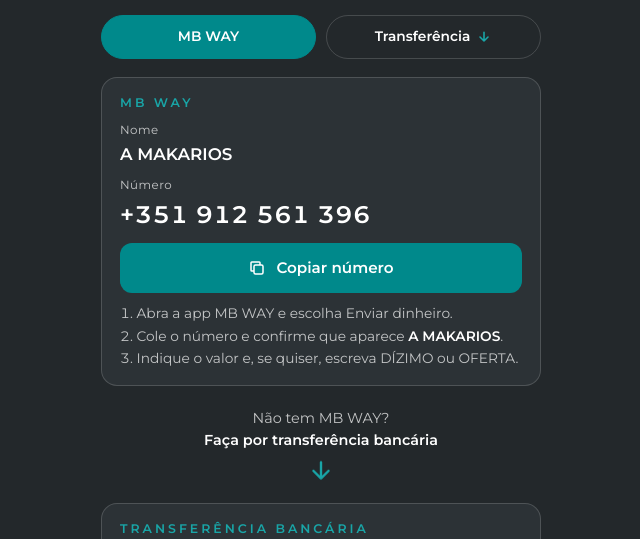
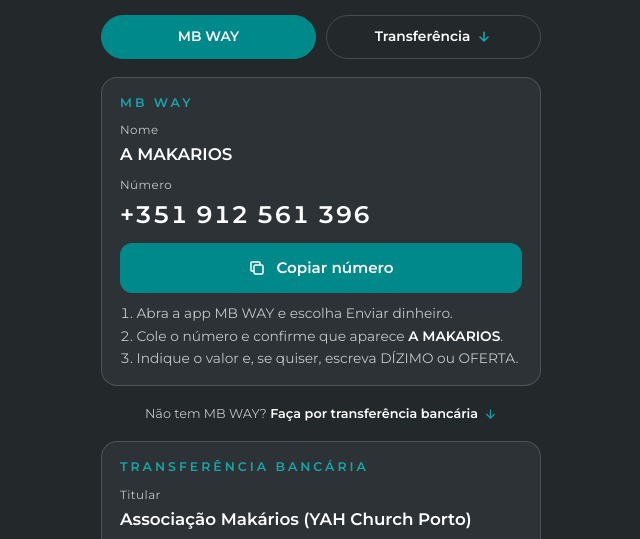
Before and after one commit to yahchurchporto/yahchurchporto.github.io, a plain HTML site: page ofertas/index.html in a window 1280 px wide. Shown: the part 225-764 px from the top of the page, without its empty margins (319-959 px from the left). Drawn offline with Linux system fonts and the light colour scheme.

Commit message:
Estilo: seta minimalista

```diff
--- a/assets/style.css
+++ b/assets/style.css
@@ -84,12 +84,12 @@ footer a { text-decoration: none; border-bottom: 1px solid var(--linha); align-s
 /* atalho "Não tem MB WAY?" pra quem não percebe que a página continua */
 html { scroll-behavior: smooth; }
 .mais {
-  display: flex; flex-direction: column; align-items: center; gap: 6px; text-decoration: none; text-align: center;
-  font-size: .9rem; color: var(--suave); padding: 4px 0 2px;
+  display: flex; align-items: center; justify-content: center; gap: 6px; text-decoration: none; text-align: center;
+  font-size: .8rem; color: var(--suave); padding: 0;
 }
-.mais b { color: var(--branco); font-weight: 600; display: block; }
-.mais svg { width: 26px; height: 26px; color: var(--teal-claro); animation: desce 1.6s ease-in-out infinite; }
-@keyframes desce { 0%, 100% { transform: translateY(0); } 50% { transform: translateY(6px); } }
+.mais b { color: var(--branco); font-weight: 600; }
+.mais svg { width: 13px; height: 13px; flex: none; color: var(--teal-claro); animation: desce 1.8s ease-in-out infinite; }
+@keyframes desce { 0%, 100% { transform: translateY(0); } 50% { transform: translateY(2px); } }
 @media (prefers-reduced-motion: reduce) { html { scroll-behavior: auto; } .mais svg { animation: none; } }
 #transferencia { scroll-margin-top: 16px; }
 .opcoes { display: grid; grid-template-columns: 1fr 1fr; gap: 10px; margin-top: -8px; }
```
